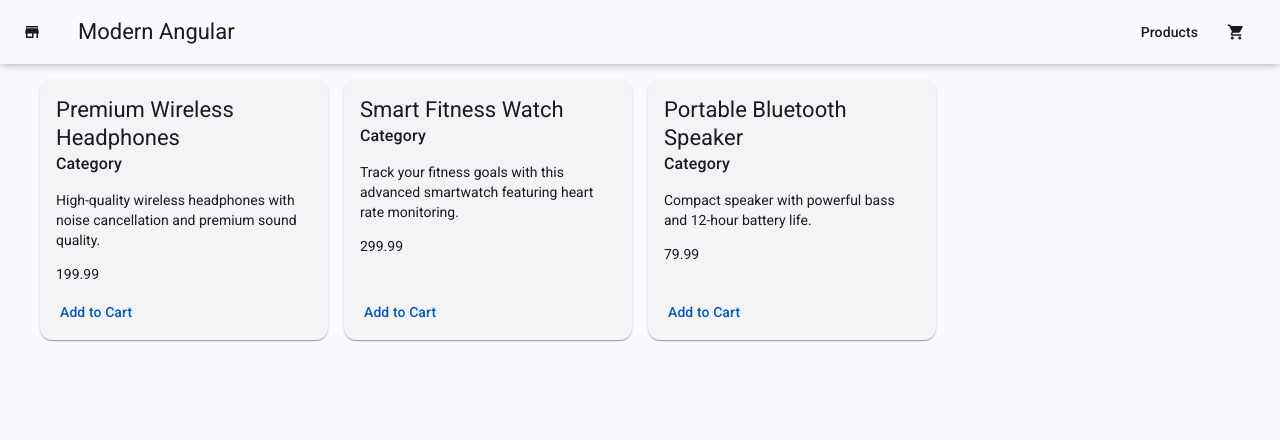
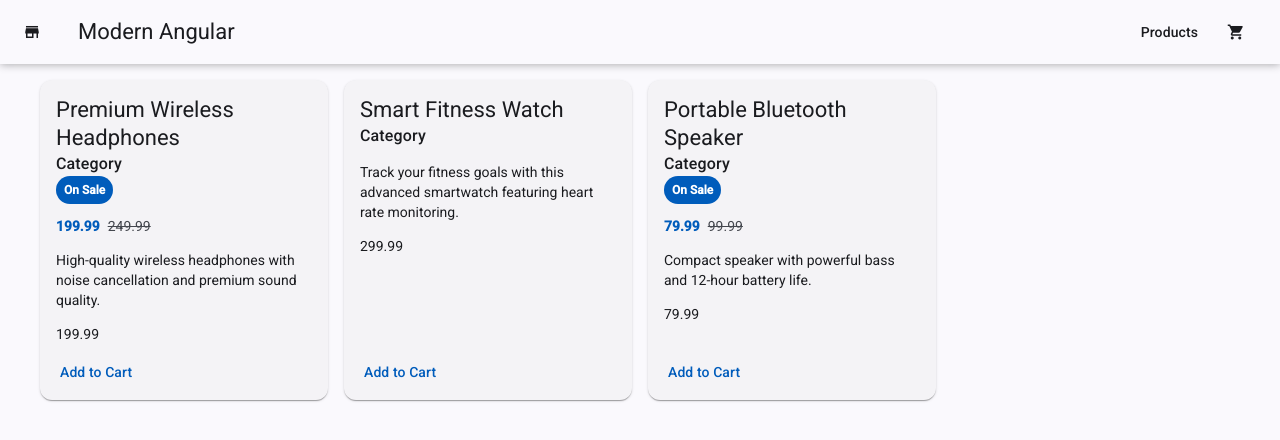
Before and after one commit to ronaldo-ribeirof/modern-angular, an Angular app: page / in a window 1280 px wide. Shown: the top 440 px of the page. Built offline with nearby package versions, Linux system fonts and the light colour scheme.

Commit message:
feat: conditional layout

```diff
--- a/src/app/products/product-card/product-card.html
+++ b/src/app/products/product-card/product-card.html
@@ -9,6 +9,17 @@
   </mat-card-header>
 
   <mat-card-content>
+
+    @if (product().originalPrice) {
+      <span class="sale-badge">On Sale</span>
+
+      <p class="price-row">
+        <span class="current-price">{{ product().price }}</span>
+        <span class="original-price">{{  product().originalPrice }}</span>
+      </p>
+
+    }
+
     <p>{{ product().description }}</p>
     <p class="price">{{ product().price }}</p>
   </mat-card-content>
--- a/src/app/products/product-card/product-card.scss
+++ b/src/app/products/product-card/product-card.scss
@@ -7,3 +7,31 @@
 mat-card-content {
   flex: 1;
 }
+
+.sale-badge {
+  display: inline-block;
+  margin-bottom: 0.75rem;
+  padding: 0.25rem 0.5rem;
+  border-radius: 999px;
+  font-size: 0.75rem;
+  font-weight: 600;
+  color: var(--mat-sys-on-primary);
+  background: var(--mat-sys-primary);
+}
+
+.price-row {
+  display: flex;
+  align-items: baseline;
+  gap: 0.5rem;
+  margin: 0 0 0.75rem;
+}
+
+.current-price {
+  font-weight: 700;
+  color: var(--mat-sys-primary);
+}
+
+.original-price {
+  color: var(--mat-sys-on-surface-variant);
+  text-decoration: line-through;
+}
```
